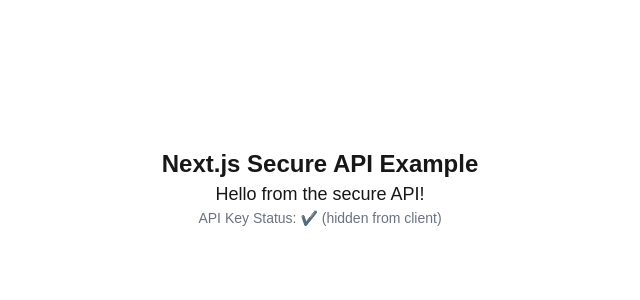
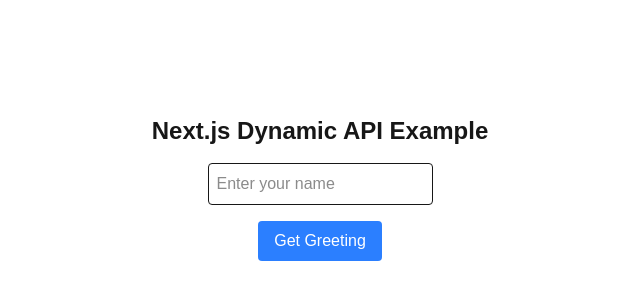
Before and after one commit to alexbisaillion/scrobble-scrubber, a Next.js app: page / in a window 1280 px wide. Shown: the part 212-512 px from the top of the page, without its empty margins (320-960 px from the left). Built offline with nearby package versions, Linux system fonts and the light colour scheme; no server answers.

Commit message:
Add parameter example

```diff
--- a/src/app/api/hello/route.ts
+++ b/src/app/api/hello/route.ts
@@ -1,8 +1,11 @@
-export async function GET() {
-  const secretKey = process.env.MY_SECRET_API_KEY; // Securely access API key
+export async function GET(req: Request) {
+  const { searchParams } = new URL(req.url);
+  const name = searchParams.get("name") || "Guest"; // Default to "Guest" if no name is provided
+
+  const secretKey = process.env.MY_SECRET_API_KEY;
 
   const data = {
-    message: "Hello from the secure API!",
+    message: `Hello, ${name}! Welcome to the secure API.`,
     apiKeyUsed: secretKey ? "✔️ (hidden from client)" : "❌ (missing)",
   };
 
--- a/src/app/page.tsx
+++ b/src/app/page.tsx
@@ -1,31 +1,46 @@
 "use client";
 
-import { useState, useEffect } from "react";
+import { useState } from "react";
 
 export default function Home() {
+  const [name, setName] = useState("");
   const [data, setData] = useState<{
     message: string;
     apiKeyUsed: string;
   } | null>(null);
 
-  useEffect(() => {
-    fetch("/api/hello") // Call our API route
-      .then((res) => res.json())
-      .then((data) => setData(data));
-  }, []);
+  const fetchGreeting = async () => {
+    const res = await fetch(`/api/hello?name=${encodeURIComponent(name)}`);
+    const result = await res.json();
+    setData(result);
+  };
 
   return (
-    <div className="flex flex-col items-center justify-center min-h-screen">
-      <h1 className="text-2xl font-bold">Next.js Secure API Example</h1>
-      {data ? (
+    <div className="flex flex-col items-center justify-center min-h-screen gap-4">
+      <h1 className="text-2xl font-bold">Next.js Dynamic API Example</h1>
+
+      <input
+        type="text"
+        value={name}
+        onChange={(e) => setName(e.target.value)}
+        placeholder="Enter your name"
+        className="border p-2 rounded"
+      />
+
+      <button
+        onClick={fetchGreeting}
+        className="bg-blue-500 text-white px-4 py-2 rounded hover:bg-blue-600"
+      >
+        Get Greeting
+      </button>
+
+      {data && (
         <>
           <p className="text-lg">{data.message}</p>
           <p className="text-sm text-gray-500">
             API Key Status: {data.apiKeyUsed}
           </p>
         </>
-      ) : (
-        <p>Loading...</p>
       )}
     </div>
   );
```
